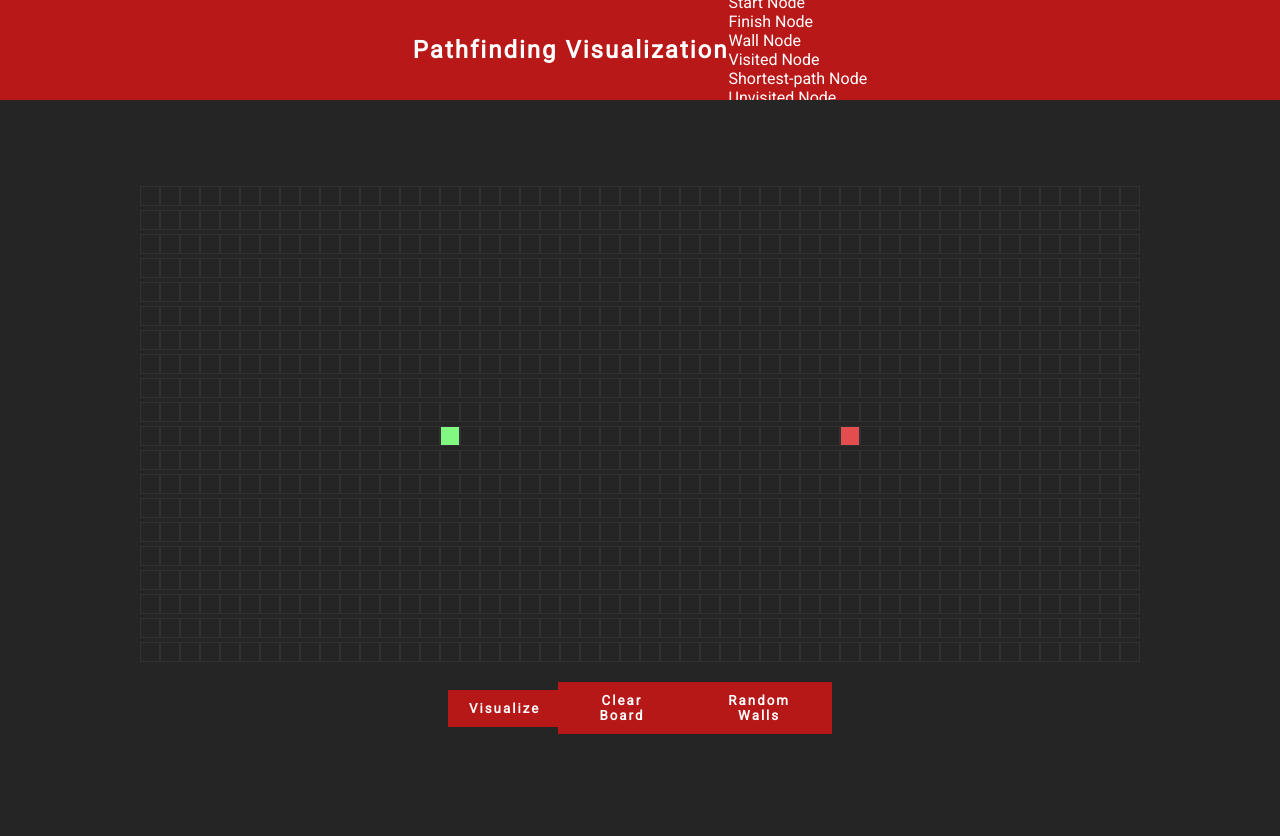
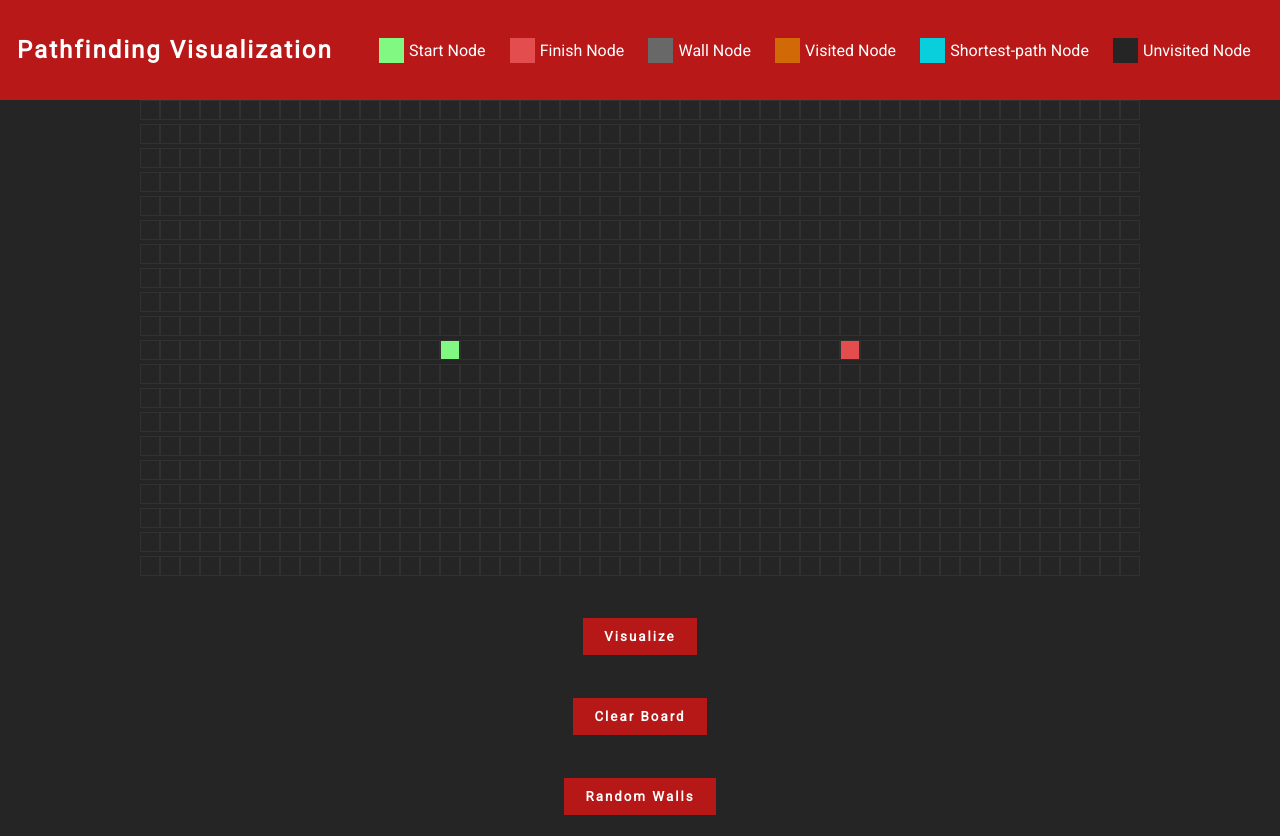
Before and after one commit to sk0le/pathfinding-visualizaiton, a React (Create React App) app: page / in a window 1280 px wide. Built offline with nearby package versions, Linux system fonts and the light colour scheme.

Commit message:
New animations added and styled navbar and footer

```diff
--- a/src/App.css
+++ b/src/App.css
@@ -9,12 +9,17 @@
 }
 body {
   background-color: rgb(37, 37, 37);
+  overflow: hidden;
 }
 
+/* If width is under 505px dont display grid  */
+.happ {
+  display: none;
+}
+
+/* Hole grid of nodes  */
 .visualize {
-  height: 90vh;
   width: 100%;
-
   display: flex;
   flex-direction: column;
   justify-content: center;
@@ -28,14 +33,94 @@ nav {
   height: 10vh;
   min-height: 100px;
   width: 100%;
-  justify-content: center;
+  justify-content: space-around;
   align-items: center;
   background-color: rgb(184, 24, 24);
   color: white;
 }
+
+.explanation {
+  display: flex;
+  width: 55%;
+  justify-content: space-around;
+  align-items: center;
+}
+
+.node-start-exp {
+  display: flex;
+  align-items: center;
+}
+.node-start-vis {
+  width: 25px;
+  height: 25px;
+  background-color: rgb(129, 248, 129);
+  margin-right: 5px;
+}
+.node-finish-exp {
+  display: flex;
+  align-items: center;
+}
+.node-finish-vis {
+  width: 25px;
+  height: 25px;
+  background-color: rgb(228, 77, 77);
+  margin-right: 5px;
+}
+.node-wall-exp {
+  display: flex;
+  align-items: center;
+}
+.node-wall-vis {
+  width: 25px;
+  height: 25px;
+  background-color: rgb(104, 104, 104);
+  margin-right: 5px;
+}
+.node-visited-exp {
+  display: flex;
+  align-items: center;
+}
+.node-visited-vis {
+  width: 25px;
+  height: 25px;
+  background-color: rgba(218, 134, 0, 0.75);
+  margin-right: 5px;
+}
+.node-shortest-path-exp {
+  display: flex;
+  align-items: center;
+}
+.node-shortest-path-vis {
+  width: 25px;
+  height: 25px;
+  background-color: rgb(9, 207, 221);
+  margin-right: 5px;
+}
+.node-unvisited-exp {
+  display: flex;
+  align-items: center;
+}
+.node-unvisited-vis {
+  width: 25px;
+  height: 25px;
+  background-color: rgb(37, 37, 37);
+  margin-right: 5px;
+}
+
 nav h1 {
   font-weight: bold;
   letter-spacing: 2px;
+}
+
+/* Done or Not */
+.finish {
+  color: white;
+  font-weight: bold;
+  letter-spacing: 2px;
+  padding-bottom: 1em;
+  padding-top: 1em;
+  font-size: 22px;
+  text-align: center;
 }
 
 /* Nodes */
@@ -52,9 +137,8 @@ nav h1 {
   background-color: rgb(129, 248, 129);
 }
 .node-wall {
-  background-color: rgb(104, 104, 104);
   animation-name: wallAnimation;
-  animation-duration: 0.1s;
+  animation-duration: 0.5s;
   animation-timing-function: ease-out;
   animation-delay: 0;
   animation-direction: alternate;
@@ -87,7 +171,7 @@ nav h1 {
 /* Buttons */
 
 .buttons {
-  width: 30%;
+  width: 50%;
   display: flex;
   justify-content: space-around;
   align-items: center;
@@ -118,6 +202,28 @@ nav h1 {
   cursor: unset;
 }
 
+/* Footer */
+.footer {
+  position: fixed;
+  display: flex;
+  left: 0;
+  bottom: 0;
+  width: 100%;
+  height: 5vh;
+  align-items: center;
+  justify-content: center;
+  min-height: 50px;
+  color: white;
+}
+.footer p {
+  font-size: 16px;
+}
+.footer-btn {
+  height: 42px;
+  width: 42px;
+  margin-left: 10px;
+}
+
 /* Animations */
 @keyframes visitedAnimation {
   0% {
@@ -142,9 +248,14 @@ nav h1 {
 }
 @keyframes wallAnimation {
   0% {
-    transform: scale(0.5);
+    transform: scale(0.3);
     background-color: rgb(104, 104, 104);
   }
+
+  50% {
+    background-color: rgba(32, 32, 32, 0.5);
+  }
+
   75% {
     transform: scale(1.2);
     background-color: rgb(61, 61, 61);
@@ -159,17 +270,17 @@ nav h1 {
 @keyframes shortestPath {
   0% {
     transform: scale(0.6);
-    background-color: rgb(5, 129, 5);
+    background-color: rgb(136, 242, 250);
   }
 
   50% {
     transform: scale(1.2);
-    background-color: rgb(26, 224, 26);
+    background-color: rgb(49, 125, 148);
   }
 
   100% {
     transform: scale(1);
-    background-color: rgb(129, 248, 129);
+    background-color: rgb(9, 207, 221);
   }
 }
 
@@ -179,13 +290,26 @@ nav h1 {
     width: 25px;
     height: 25px;
   }
+  .explanation {
+    width: 60%;
+  }
+}
+@media screen and (max-width: 1350px) {
+  .explanation {
+    width: 70%;
+  }
 }
 @media screen and (max-width: 1300px) {
   .node {
     width: 20px;
     height: 20px;
   }
+  .buttons {
+    flex-direction: column;
+    height: 30vh;
+  }
 }
+/* @media screen and (max-width: 1200px) {}  Responsive navbar here*/
 @media screen and (max-width: 1024px) {
   .node {
     width: 15px;
@@ -198,3 +322,14 @@ nav h1 {
     height: 10px;
   }
 }
+
+@media screen and (max-width: 505px) {
+  .happ {
+    display: flex;
+    height: 100vh;
+    width: 100%;
+    justify-content: center;
+    align-items: center;
+    text-align: center;
+  }
+}
```
